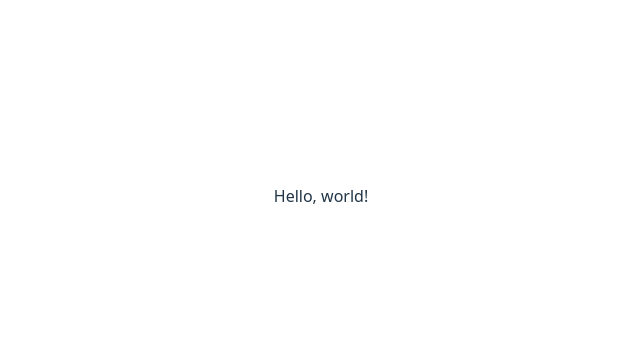
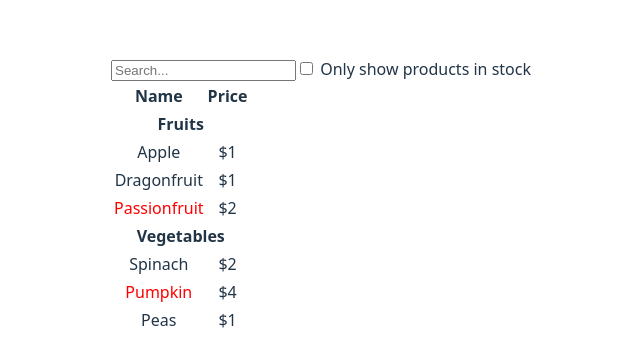
Before and after one commit to filipemartinsep/searchable-product-table, a React (Vite) app: page / in a window 1280 px wide. Shown: the part 204-568 px from the top of the page, without its empty margins (319-959 px from the left). Built offline with nearby package versions, Linux system fonts and the light colour scheme.

Commit message:
chore: change App component to return FilterableProductTable

```diff
--- a/src/App.jsx
+++ b/src/App.jsx
@@ -83,8 +83,6 @@ const PRODUCTS = [
   { category: "Vegetables", price: "$1", stocked: true, name: "Peas" },
 ];
 
-function App() {
-  return <p>Hello, world!</p>;
+export default function App() {
+  return <FilterableProductTable products={PRODUCTS} />;
 }
-
-export default App;
```
